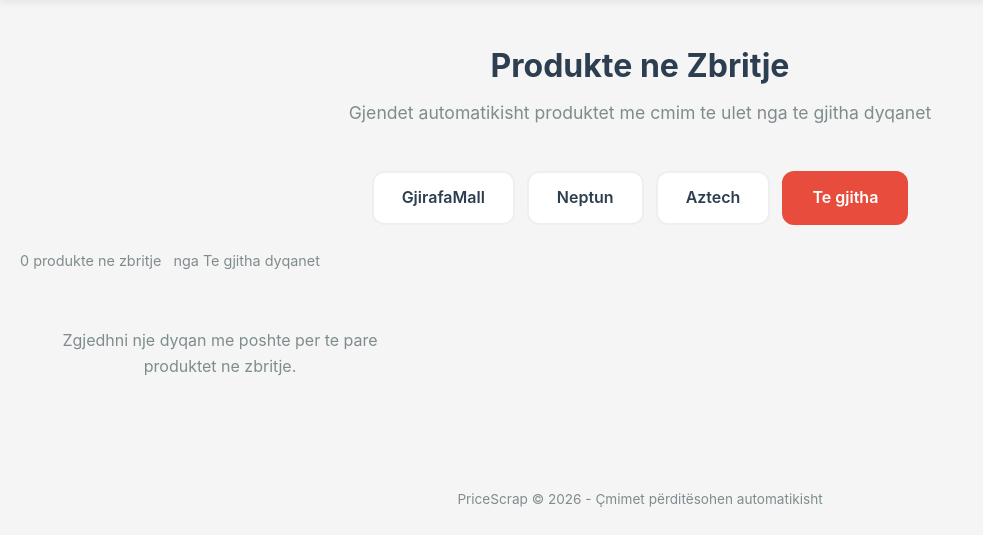
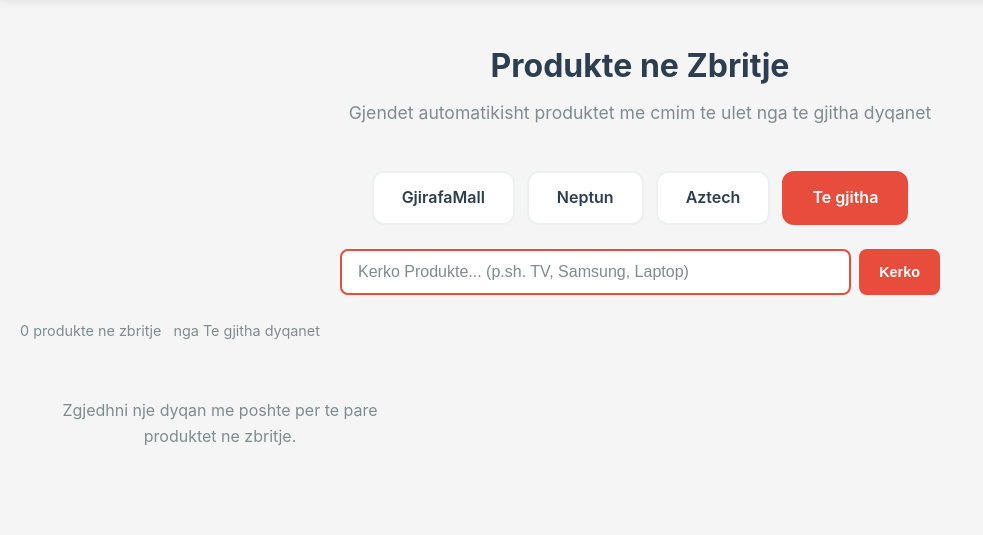
Before and after one commit to Dardi2205/TiptonScrape, a Django app: page /zbritje/ in a window 1280 px wide. Shown: the part 70-605 px from the top of the page, without its empty margins (0-983 px from the left). Run offline with Django 5.2, Linux system fonts and the light colour scheme.

Commit message:
Add search with keyword aliases

```diff
--- a/scraper/views.py
+++ b/scraper/views.py
@@ -17,6 +17,19 @@ STORES_INFO = [
     {'slug': 'neptun', 'name': 'Neptun', 'url': 'https://www.neptun-ks.com'},
     {'slug': 'aztech', 'name': 'Aztech', 'url': 'https://aztechonline.com'},
 ]
+
+SEARCH_ALIASES = {
+    'televizor': ['tv', 'led', 'qled', 'oled'],
+    'tv': ['televizor', 'led', 'qled', 'oled'],
+    'laptop': ['kompjuter', 'notebook', 'pc'],
+    'kompjuter': ['laptop', 'notebook', 'pc'],
+    'kondicioner': ['klima', 'ac'],
+    'klima': ['kondicioner', 'ac'],
+    'frigorifer': ['frigorifere', 'freezer'],
+    'lavatrice': ['rrobalarese', 'washing'],
+    'smartphone': ['celular', 'telefon', 'phone'],
+    'celular': ['smartphone', 'telefon', 'phone'],
+}
 
 
 def _get_cache_path(store_slug):
@@ -191,6 +204,7 @@ def api_stats(request):
 def discounts(request):
     """Read products from cache only - no scraping in Django"""
     store_slug = request.GET.get('store', 'all')
+    search_query = request.GET.get('q', '').strip()
 
     products = []
     current_store_name = ''
@@ -212,6 +226,13 @@ def discounts(request):
     else:
         current_store_name = 'Zgjedhni dyqanin'
 
+    if search_query:
+        query_lower = search_query.lower()
+        keywords = [query_lower]
+        if query_lower in SEARCH_ALIASES:
+            keywords.extend(SEARCH_ALIASES[query_lower])
+        products = [p for p in products if any(kw in p.get('name', '').lower() for kw in keywords)]
+
     products.sort(key=lambda x: x.get('discount_percent', 0), reverse=True)
 
     context = {
@@ -219,6 +240,7 @@ def discounts(request):
         'total_count': len(products),
         'current_store': store_slug,
         'current_store_name': current_store_name,
+        'search_query': search_query,
         'stores': STORES_INFO,
         'page_title': 'Produkte ne Zbritje',
     }
--- a/static/css/style.css
+++ b/static/css/style.css
@@ -186,6 +186,16 @@ body {
 .store-btn.active { background: var(--primary); color: white; border-color: var(--primary); }
 .store-filter-label { margin-left: 8px; color: var(--text-light); }
 
+/* Search Bar */
+.search-bar { max-width: 600px; margin: 0 auto 24px; }
+.search-form { display: flex; gap: 8px; }
+.search-input {
+    flex: 1; padding: 12px 16px; border: 2px solid var(--border); border-radius: var(--radius-sm);
+    font-size: 1rem; background: var(--card); transition: border-color 0.2s;
+}
+.search-input:focus { outline: none; border-color: var(--primary); }
+.search-input::placeholder { color: var(--text-light); }
+
 /* Discount Card */
 .discount-card { border: 1px solid var(--border); }
 .discount-card .card-image { height: 180px; }
--- a/templates/discounts.html
+++ b/templates/discounts.html
@@ -40,6 +40,17 @@
             <a href="?store=all" class="store-btn {% if current_store == 'all' %}active{% endif %}">
                 Te gjitha
             </a>
+        </div>
+
+        <div class="search-bar">
+            <form method="get" action="{% url 'scraper:discounts' %}" class="search-form">
+                <input type="hidden" name="store" value="{{ current_store }}">
+                <input type="text" name="q" value="{{ search_query }}" placeholder="Kerko Produkte... (p.sh. TV, Samsung, Laptop)" class="search-input" autofocus>
+                <button type="submit" class="btn btn-primary">Kerko</button>
+                {% if search_query %}
+                <a href="?store={{ current_store }}" class="btn btn-outline">Fshij</a>
+                {% endif %}
+            </form>
         </div>
 
         <div class="results-info">
```
